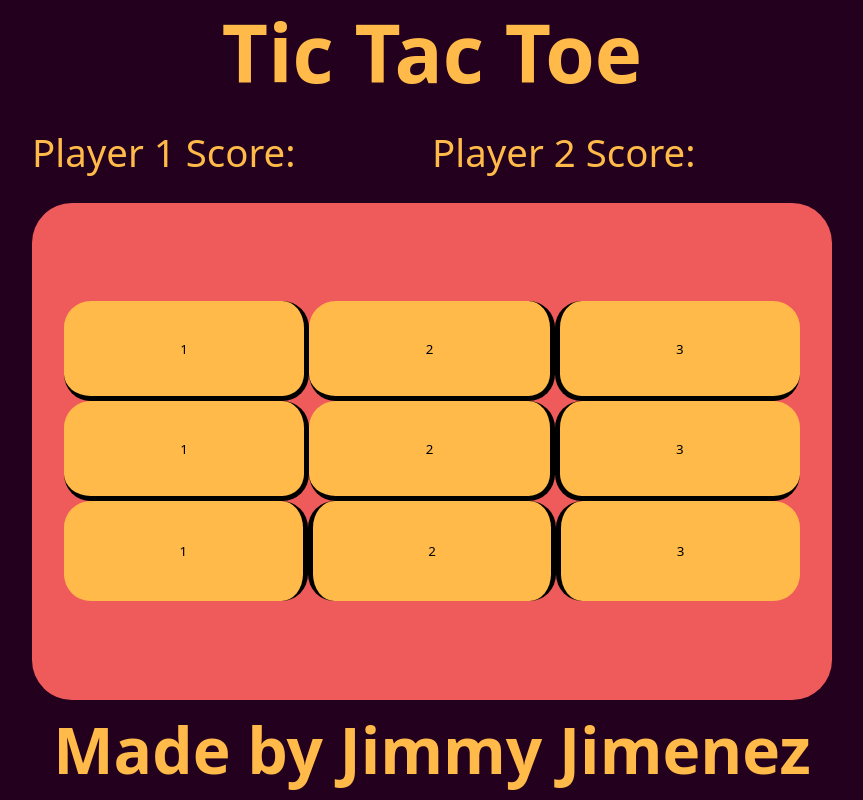
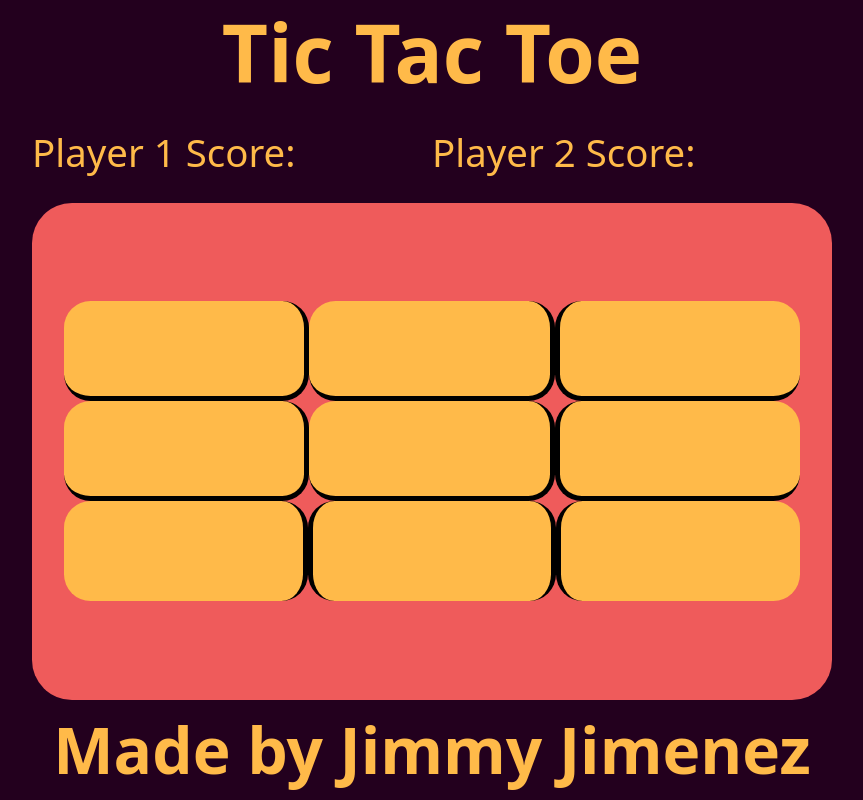
Before and after one commit to JimmyJimenez2400/Tic-Tac-Toe, a website: page index.html in a window 1280 px wide. Shown: the whole page, without its empty margins (208-1071 px from the left). Drawn offline with Linux system fonts and the light colour scheme.

Commit message:
Remove Dots From Buttons

```diff
--- a/index.html
+++ b/index.html
@@ -23,19 +23,19 @@
             </section>
             <section class="gameBoard" id="gameBoard">
                 <div class="row">
-                    <button class="square" type="button" data-number="0">1</button>
-                    <button class="square" type="button" data-number="1">2</button>
-                    <button class="square" type="button" data-number="2">3</button>
+                    <button class="square" type="button" data-number="0"></button>
+                    <button class="square" type="button" data-number="1"></button>
+                    <button class="square" type="button" data-number="2"></button>
                 </div>
                 <div class="row">
-                    <button class="square" type="button" data-number="3">1</button>
-                    <button class="square" type="button" data-number="4">2</button>
-                    <button class="square" type="button" data-number="5">3</button>
+                    <button class="square" type="button" data-number="3"></button>
+                    <button class="square" type="button" data-number="4"></button>
+                    <button class="square" type="button" data-number="5"></button>
                 </div>
                 <div class="row">
-                    <button class="square" type="button" data-number="6">1</button>
-                    <button class="square" type="button" data-number="7">2</button>
-                    <button class="square" type="button" data-number="8">3</button>
+                    <button class="square" type="button" data-number="6"></button>
+                    <button class="square" type="button" data-number="7"></button>
+                    <button class="square" type="button" data-number="8"></button>
                 </div>
             </section>
             <section class="displayWinningMessage" id="displayWinningMessage">
```
